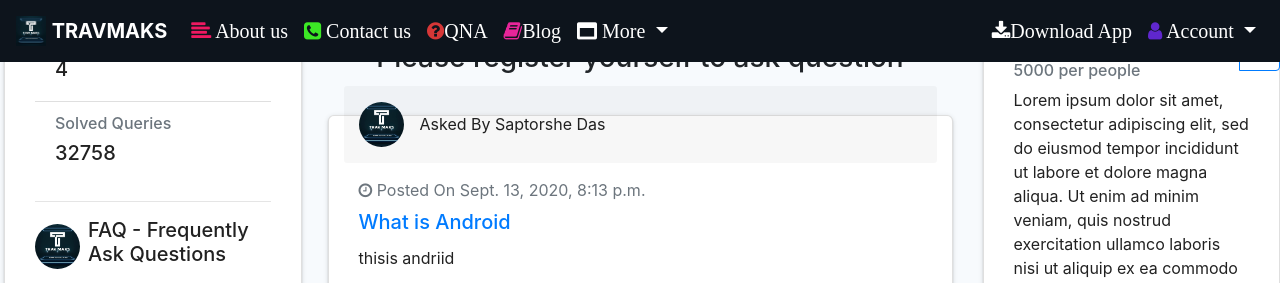
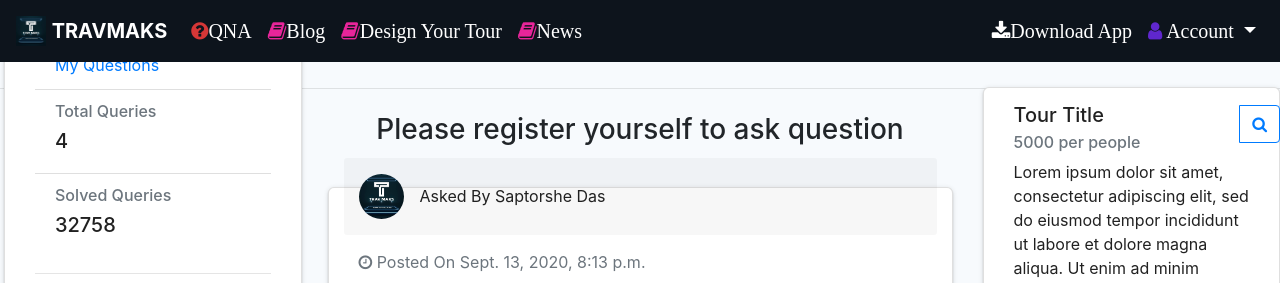
Before and after one commit to iamsaptorshe07/MAKSCUBE-TRAV-MAKS, a Django app: page /qna/ in a window 1280 px wide. Shown: the top 283 px of the page. Run offline with Django 3.2, Linux system fonts and the light colour scheme; data comes from the database, SQL or seed files in the repository; some libraries are stand-ins or nearby versions.

Commit message:
SOMEROn : template bug fix

```diff
--- a/templates/basetemplate.html
+++ b/templates/basetemplate.html
@@ -79,32 +79,21 @@ font-size: 20px;
 
   <div class="collapse navbar-collapse" id="navbarSupportedContent">
     <ul class="navbar-nav mr-auto">
-      <li class="nav-item">
-                        <a class="nav-link" href="/about-us"><i class="fa fa-align-left"></i> About us</a>
-                    </li>
-	  <li class="nav-item">
-                        <a class="nav-link" href="/contact-us"><i class="fa fa-phone-square"></i> Contact us</a>
-                    </li>
+
+
 	  <li class="nav-item">
                         <a class="nav-link" href="/qna"><i class="fa fa-question-circle"></i>QNA</a>
                     </li>
                     <li class="nav-item">
                         <a class="nav-link" href="/travel-blog"><i class="fa fa-book"></i>Blog</a>
                     </li>
-					<li class="nav-item dropdown">
-                            <a class="nav-link dropdown-toggle" id="navbarDropdownMenuLink-4" data-toggle="dropdown" aria-haspopup="true" aria-expanded="false">
-							<i class="fa fa-window-maximize"></i>
-                                More
-                            </a>
+                  </li><li class="nav-item">
+                    <a class="nav-link" href="#"><i class="fa fa-book"></i>Design Your Tour</a>
+                </li>
+                    <li class="nav-item">
+                      <a class="nav-link" href="#"><i class="fa fa-book"></i>News</a>
 
-                            <div class="dropdown-menu dropdown-cyan" aria-labelledby="navbarDropdownMenuLink-4">
 
-                                    <a class="dropdown-item" href="#"><i class="fa fa-book"></i>News</a>
-									<div class="dropdown-divider"></div>
-
-                                    <a class="dropdown-item" href="#"><i class="fa fa-question-circle"></i>Design Your Tour</a>
-
-                            </div>
     </li>
     </ul>
 	<ul class="navbar-nav ml-auto">
@@ -175,7 +164,7 @@ font-size: 20px;
 </div>
   {% endfor %}
 {% endif %}
-
+<br><br><br>
     <!--Main body-->
     {% block body %}
     {% endblock body%}
```
Also changed, not shown: templates/home.html (+8 -1 lines), templates/touring/tour_details.html (+31 -36 lines).
